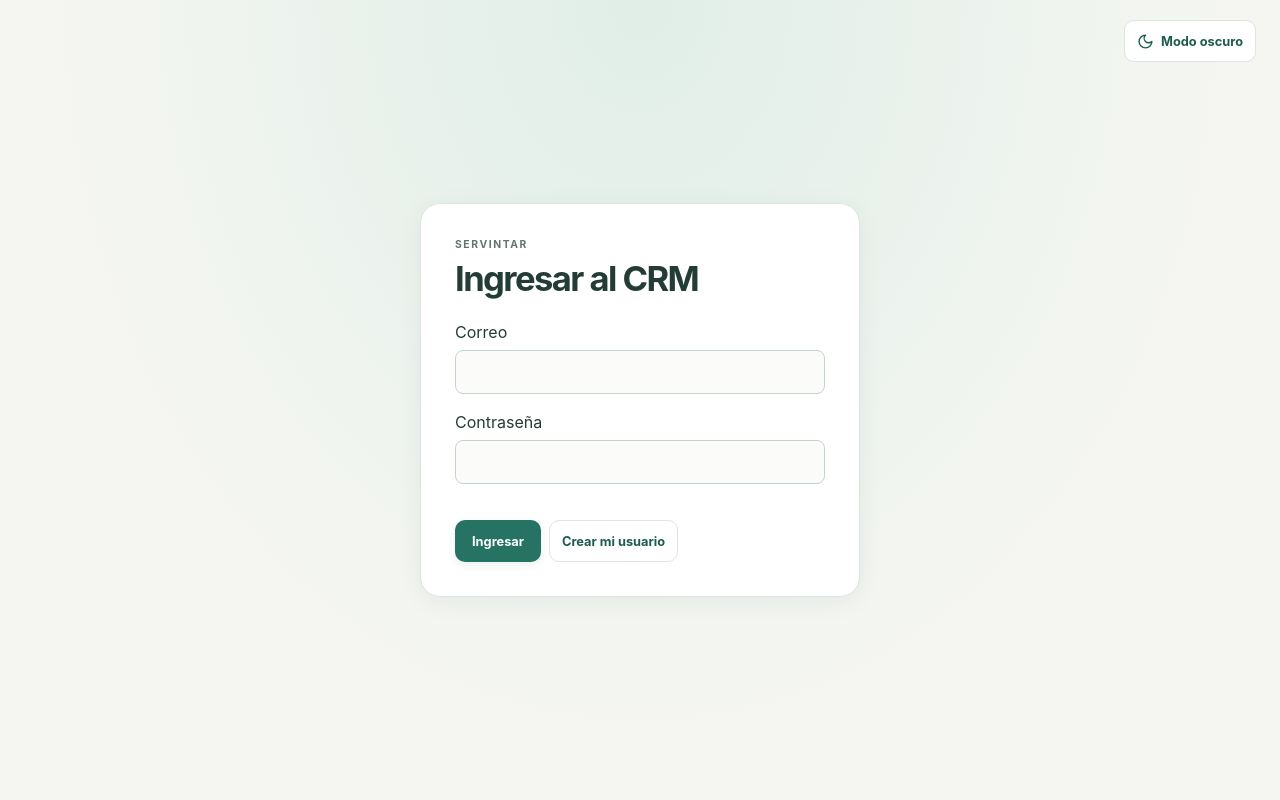
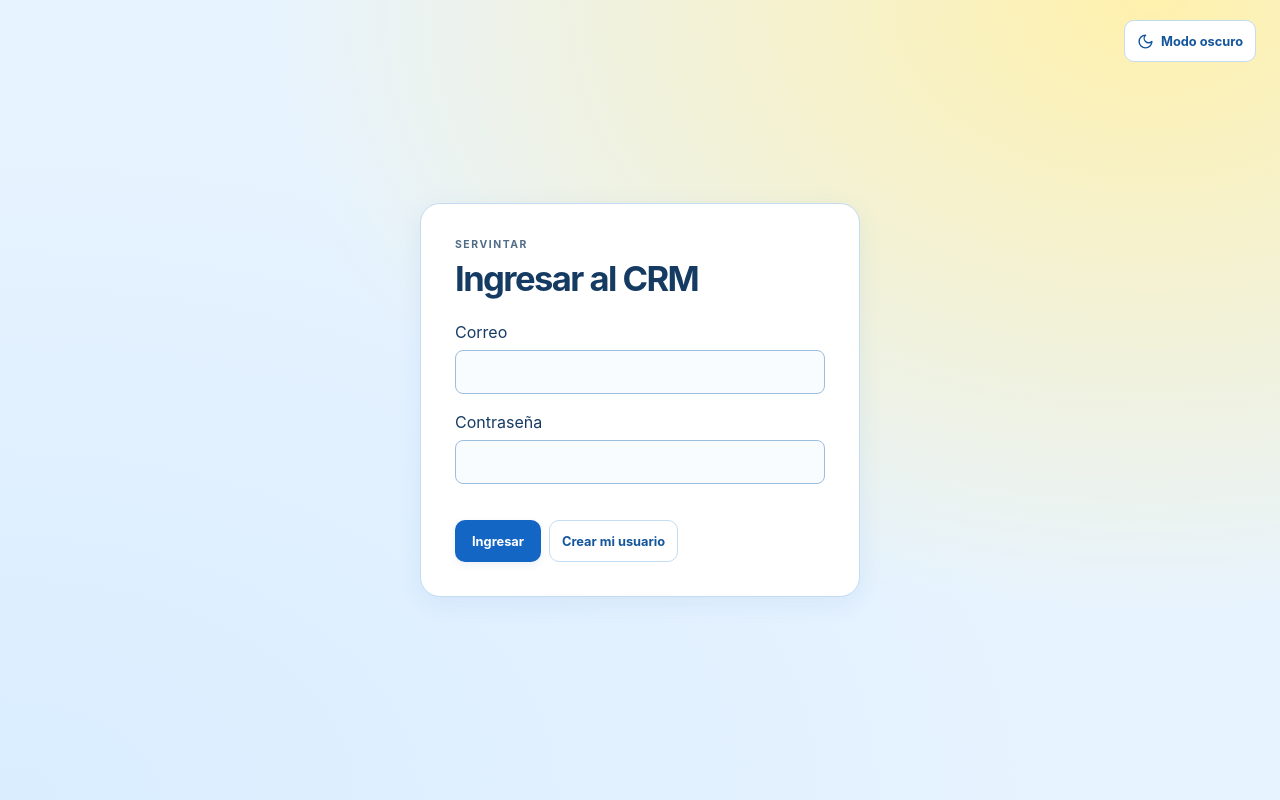
Before and after one commit to ndebari/CRM-Servintar, a React (Vite) app: page / in a window 1280 px wide. Built offline with nearby package versions, Linux system fonts and the light colour scheme; no server answers.

Commit message:
Use cheerful blue and yellow palettes in both themes

```diff
--- a/index.html
+++ b/index.html
@@ -10,7 +10,7 @@
         var preference = localStorage.getItem('servintar.theme');
         var theme = preference === 'dark' || preference === 'light' ? preference : (matchMedia('(prefers-color-scheme: dark)').matches ? 'dark' : 'light');
         document.documentElement.dataset.theme = theme;
-        document.querySelector('meta[name="theme-color"]').content = theme === 'dark' ? '#141c22' : '#f5f6f2';
+        document.querySelector('meta[name="theme-color"]').content = theme === 'dark' ? '#0e1930' : '#e7f3ff';
       } catch { document.documentElement.dataset.theme = 'light'; }
     </script>
   </head>
--- a/src/ThemeToggle.tsx
+++ b/src/ThemeToggle.tsx
@@ -11,7 +11,7 @@ export function ThemeToggle() {
   const next=dark?'light':'dark';
   document.documentElement.dataset.theme=next;
   try{localStorage.setItem('servintar.theme',next);}catch{/* Preference still works when storage is unavailable. */}
-  document.querySelector('meta[name="theme-color"]')?.setAttribute('content',next==='dark'?'#141c22':'#f5f6f2');
+  document.querySelector('meta[name="theme-color"]')?.setAttribute('content',next==='dark'?'#0e1930':'#e7f3ff');
   window.dispatchEvent(new Event('crm-theme-change'));
  };
  return <button type="button" className="ghost-button theme-toggle" onClick={toggle} aria-pressed={dark} aria-label={dark?'Activar modo claro':'Activar modo oscuro'} title={dark?'Activar modo claro':'Activar modo oscuro'}>
--- a/src/theme.css
+++ b/src/theme.css
@@ -1,34 +1,38 @@
-/* Shared palette: warm ivory, eucalyptus and a restrained apricot accent. */
+/* Blue skies and sunshine, with a navy counterpart for night. */
 :root {
- --canvas: #f5f6f2; --surface: #ffffff; --surface-soft: #edf3ef; --field: #fbfcfa;
- --border: #dce5df; --input-border: #c4d3cb; --text: #243c36; --muted: #62766e;
- --accent: #267363; --accent-hover: #1b5e50; --accent-soft: #e0eee7; --accent-ink: #1c5c4d;
- --warm: #fff1dd; --warm-ink: #825822; --danger: #b73f42; --danger-soft: #fff0f0;
- --shadow: 0 5px 24px #273e3210; --sidebar: #1c3632; --sidebar-text: #d0e1d9;
- --hero: linear-gradient(115deg,#24564a,#327866); --hero-text: #f4fff8;
+ --canvas: #e7f3ff; --surface: #ffffff; --surface-soft: #eaf4ff; --field: #f8fcff;
+ --border: #c3dcf2; --input-border: #9bbede; --text: #163b63; --muted: #506c87;
+ --accent: #1466c5; --accent-hover: #0e51a4; --accent-soft: #d9edff; --accent-ink: #14569d;
+ --warm: #fff2bd; --warm-ink: #785719; --sun: #ffdc62; --sun-ink: #17395c;
+ --danger: #b73f42; --danger-soft: #fff0f0;
+ --shadow: 0 6px 26px #1a63ac13; --sidebar: linear-gradient(165deg,#134c91,#183b70); --sidebar-text: #daeaff;
+ --hero: linear-gradient(110deg,#145ab4,#1988cc); --hero-text: #ffffff;
+ --glow: #fff1ad; --nav-active: #ffdf68; --nav-active-ink: #17395c;
  color-scheme: light; color: var(--text); background: var(--canvas);
 }
 :root[data-theme="dark"] {
- --canvas: #141c22; --surface: #1d2931; --surface-soft: #24343d; --field: #19252d;
- --border: #34474f; --input-border: #486069; --text: #e3eeea; --muted: #adbfbb;
- --accent: #89d5b8; --accent-hover: #a5e8cc; --accent-soft: #29483f; --accent-ink: #a4e9ce;
- --warm: #423a2d; --warm-ink: #f0cf98; --danger: #ffb3b3; --danger-soft: #472e36;
- --shadow: 0 6px 26px #00000025; --sidebar: #14262a; --sidebar-text: #b9cfca;
- --hero: linear-gradient(115deg,#25463f,#2c5c4d); --hero-text: #ecfff6;
+ --canvas: #0e1930; --surface: #172943; --surface-soft: #1c3352; --field: #11223c;
+ --border: #314d70; --input-border: #52759d; --text: #e5f0ff; --muted: #abc1dc;
+ --accent: #ffdc62; --accent-hover: #ffe791; --accent-soft: #223f63; --accent-ink: #9fd2ff;
+ --warm: #3c3524; --warm-ink: #ffe086; --sun: #ffdc62; --sun-ink: #17395c;
+ --danger: #ffb3b3; --danger-soft: #472e36;
+ --shadow: 0 6px 26px #00000025; --sidebar: linear-gradient(165deg,#10233e,#0c172d); --sidebar-text: #bed5f1;
+ --hero: linear-gradient(110deg,#17335b,#20527c); --hero-text: #ecf6ff;
+ --glow: #514426; --nav-active: #403823; --nav-active-ink: #ffe17d;
  color-scheme: dark;
 }
-body { background: radial-gradient(ellipse at 100% 0%,var(--accent-soft),transparent 50%),var(--canvas); color: var(--text); }
+body { background: radial-gradient(ellipse at 100% 0%,var(--glow),transparent 48%),radial-gradient(ellipse at 0% 100%,var(--accent-soft),transparent 60%),var(--canvas); color: var(--text); }
 h1,h2,h3,h4, .metric-card strong, .grand-total, .stage-title { color: var(--text); }
 h1 { font-weight: 720; letter-spacing: -.045em; }
 .sidebar { background: var(--sidebar); border-color: var(--border); padding-top: 30px; }
-.brand-mark { background: #d1e7b7; color: #254b3f; border-radius: 14px; box-shadow: none; }
-.brand strong { color: #f2faf5; }
-.brand span,.nav-section-label,.sidebar-footer span { color: #abc4bb; }
+.brand-mark { background: var(--sun); color: var(--sun-ink); border-radius: 14px; box-shadow: none; }
+.brand strong { color: #f5faff; }
+.brand span,.nav-section-label,.sidebar-footer span { color: #b0cdef; }
 .sidebar-footer { border-color: #ffffff20; }
-.sidebar-footer strong { color: #e8f4ed; }
+.sidebar-footer strong { color: #e6f2ff; }
 .nav-item { color: var(--sidebar-text); min-height: 46px; border-radius: 12px; }
-.nav-item:hover { background: #ffffff0c; color: #f1fff5; }
-.nav-item.active { background: #d1e7b7; color: #234c3d; box-shadow: 0 3px 14px #00000012; }
+.nav-item:hover { background: #ffffff0c; color: #f1f8ff; }
+.nav-item.active { background: var(--nav-active); color: var(--nav-active-ink); box-shadow: 0 3px 14px #00000012; }
 .workspace { padding-top: 30px; }
 .topbar { border-color: var(--border); gap: 16px; }
 .eyebrow { background: transparent; color: var(--muted); letter-spacing: .15em; }
@@ -36,16 +40,16 @@ h1 { font-weight: 720; letter-spacing: -.045em; }
 .panel,.metric-card { background: var(--surface); border-color: var(--border); border-radius: 20px; box-shadow: var(--shadow); }
 .panel-header { border-color: var(--border); }
 .panel-header > svg { color: var(--warm-ink); background: var(--warm); }
-.quote-topbar,.quote-wizard .quote-topbar { background: var(--hero); border: 1px solid #ffffff10; border-bottom: 0; border-radius: 20px; box-shadow: var(--shadow); padding: 25px 28px; margin-top: 24px; }
+.quote-topbar,.quote-wizard .quote-topbar { background: var(--hero); border: 1px solid #ffffff10; border-bottom: 3px solid var(--sun); border-radius: 20px; box-shadow: var(--shadow); padding: 25px 28px; margin-top: 24px; }
 .quote-topbar h1 { color: var(--hero-text); font-size: clamp(1.9rem,3vw,2.55rem); }
-.quote-topbar .page-description { color: #d6ecdf; font-size: 1rem; }
+.quote-topbar .page-description { color: #d9edff; font-size: 1rem; }
 .quote-topbar .header-session { color: var(--hero-text); }
-.quote-topbar .header-session .ghost-button { background: #ffffff0c; border-color: #ffffff45; color: #f4fff8; }
+.quote-topbar .header-session .ghost-button { background: #ffffff0c; border-color: #ffffff45; color: #f4faff; }
 .quote-topbar .header-session .ghost-button:hover { background: #ffffff20; }
 .primary-button { background: var(--accent); color: #fff; border: 1px solid transparent; }
-.primary-button:not(:disabled) { box-shadow: 0 3px 8px #173e2f15; }
+.primary-button:not(:disabled) { box-shadow: 0 3px 8px #17569e15; }
 .primary-button:not(:disabled):hover { background: var(--accent-hover); box-shadow: var(--shadow); }
-[data-theme="dark"] .primary-button { color: #132c24; }
+[data-theme="dark"] .primary-button { color: #142e50; }
 .primary-button:disabled { color: var(--muted); background: var(--surface-soft); border-color: var(--border); }
 .ghost-button,.icon-button { color: var(--accent-ink); background: var(--surface); border-color: var(--border); }
 .ghost-button:hover,.icon-button:hover { background: var(--accent-soft); border-color: var(--input-border); }
@@ -54,7 +58,7 @@ h1 { font-weight: 720; letter-spacing: -.045em; }
 .header-session { gap: 8px; }
 .header-session-identity { font-size: .78rem; padding: 0 4px; }
 .quote-wizard .header-session .ghost-button { font-size: .78rem; min-height: 38px; }
-.auth-screen { background: radial-gradient(ellipse at top,var(--accent-soft),transparent 65%),var(--canvas); }
+.auth-screen { background: radial-gradient(ellipse at 90% 0%,var(--glow),transparent 55%),radial-gradient(ellipse at 0% 100%,var(--accent-soft),transparent 60%),var(--canvas); }
 .auth-screen .panel { padding: 34px; }
 .auth-theme { position: absolute; top: 20px; right: 24px; }
 .auth-screen form { margin-top: 24px; }
@@ -84,9 +88,9 @@ a,.client-name-button,.truck-profile summary { color: var(--accent-ink); }
 .metric-grid[aria-label="Resumen de cotizacion"] .metric-card:last-child :is(strong,span,small) { color: var(--accent-ink); }
 .quote-steps button { background: var(--surface); color: var(--muted); border-color: var(--border); border-radius: 14px; }
 .quote-steps button span { background: var(--surface-soft); color: var(--muted); }
-.quote-steps button[aria-current="step"] { background: var(--accent-soft); color: var(--accent-ink); border-color: var(--accent); }
-.quote-steps button[aria-current="step"] span { background: var(--accent); color: var(--surface); }
-[data-theme="dark"] .quote-steps button[aria-current="step"] span { color: #132c24; }
+.quote-steps button[aria-current="step"] { background: var(--warm); color: var(--warm-ink); border-color: var(--sun); }
+.quote-steps button[aria-current="step"] span { background: var(--sun); color: var(--sun-ink); }
+[data-theme="dark"] .quote-steps button[aria-current="step"] span { color: #142e50; }
 .wizard-footer { background: var(--surface); border-color: var(--border); box-shadow: var(--shadow); }
 .wizard-footer p { color: var(--warm-ink); }
 .cost-head,.quote-head,thead { background: var(--surface-soft); color: var(--muted); }
```
